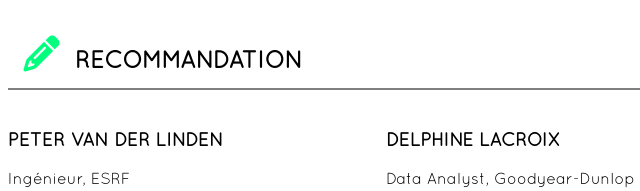
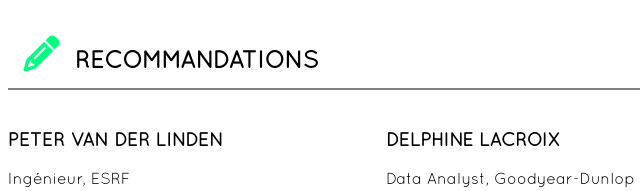
Before and after one commit to AxelChapo/Projet-2-CV, a plain HTML site: page index.html in a window 1280 px wide. Shown: the part 1184-1375 px from the top of the page, 472-1112 px from the left. Drawn offline with Linux system fonts and the light colour scheme.

Commit message:
orthographe

```diff
--- a/index.html
+++ b/index.html
@@ -144,7 +144,7 @@
 					</div>
 				</section>
 				<section id="recommandations">
-					<h2><i class="fas fa-pencil-alt"></i>RECOMMANDATION</h2>
+					<h2><i class="fas fa-pencil-alt"></i>RECOMMANDATIONS</h2>
 					<div class="recommandations">
 						<div>
 							<h3>PETER VAN DER LINDEN</h3>
```
